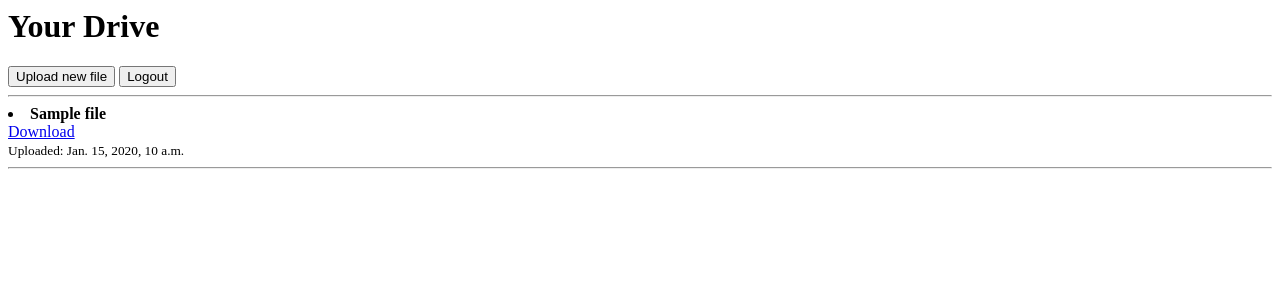
After one commit to KafetzisThomas/FileSpace, a Django app: page / in a window 1280 px wide. The commit adds this page. Shown: the top 300 px of the page. Run offline with Django 5.2, Linux system fonts and the light colour scheme; a user stored in the database is signed in; tables that the repository leaves empty hold one stand-in row (values such as "Sample post").

Commit message:
add file listing and upload views

```diff
--- a/files/urls.py
+++ b/files/urls.py
@@ -0,0 +1,8 @@
+from django.urls import path
+from . import views
+
+app_name = "files"
+urlpatterns = [
+    path("", views.drive, name="drive"),
+    path("new_file/", views.new_file, name="new_file"),
+]
--- a/files/views.py
+++ b/files/views.py
@@ -1,3 +1,23 @@
-from django.shortcuts import render
+from django.shortcuts import render, redirect
+from django.contrib.auth.decorators import login_required
+from .models import File
+from .forms import FileForm
 
-# Create your views here.
+@login_required
+def drive(request):
+    files = File.objects.filter(owner=request.user).order_by("-uploaded_at")
+    return render(request, "files/drive.html", {"files": files})
+
+@login_required
+def new_file(request):
+    if request.method == "POST":
+        form = FileForm(request.POST, request.FILES)
+        if form.is_valid():
+            file = form.save(commit=False)
+            file.owner = request.user
+            file.save()
+            return redirect("files:drive")
+    else:
+        form = FileForm()
+
+    return render(request, "files/new_file.html", {"form": form})
--- a/main/settings.py
+++ b/main/settings.py
@@ -139,5 +139,9 @@ USE_TZ = True
 
 STATIC_URL = 'static/'
 
+LOGIN_URL = "users:login"
+LOGIN_REDIRECT_URL = "files:drive"
+LOGOUT_REDIRECT_URL = "/"
+
 MEDIA_URL = "/media/"
 MEDIA_ROOT = BASE_DIR / "media"
--- a/main/urls.py
+++ b/main/urls.py
@@ -22,6 +22,7 @@ from django.conf.urls.static import static
 urlpatterns = [
     path('admin/', admin.site.urls),
     path('user/', include("users.urls")),
+    path('', include("files.urls")),
 ]
 
 # serve files directly from disk, use nginx for prod
--- /dev/null
+++ b/templates/files/drive.html
@@ -0,0 +1,28 @@
+<h1>Your Drive</h1>
+
+<div class="d-flex gap-3">
+  <form action="{% url 'files:new_file' %}" method="get" style="display:inline;">
+    <button type="submit" class="btn btn-primary">Upload new file</button>
+  </form>
+  <form method="post" action="{% url 'users:logout' %}" style="display:inline;">
+    {% csrf_token %}
+    <button type="submit" class="btn btn-danger">Logout</button>
+  </form>
+</div>
+
+<hr>
+
+{% if files %}
+    {% for file in files %}
+      <li>
+        <strong>{{ file.name }}</strong>
+        <br>
+        <a href="{{ file.file.url }}" download>Download</a>
+        <br>
+        <small>Uploaded: {{ file.uploaded_at }}</small>
+      </li>
+      <hr>
+    {% endfor %}
+{% else %}
+  <p>Your drive is empty.</p>
+{% endif %}
--- a/templates/users/login.html
+++ b/templates/users/login.html
@@ -1,4 +1,8 @@
 {% load crispy_forms_tags %}
+
+<a href="{% url 'users:register' %}">Create Account</a>
+
+<hr>
 
 <form method="post">
     {% csrf_token %}
```
Also changed, not shown: files/forms.py (added, +8 -0 lines), templates/files/new_file.html (added, +9 -0 lines), 1 other file.
